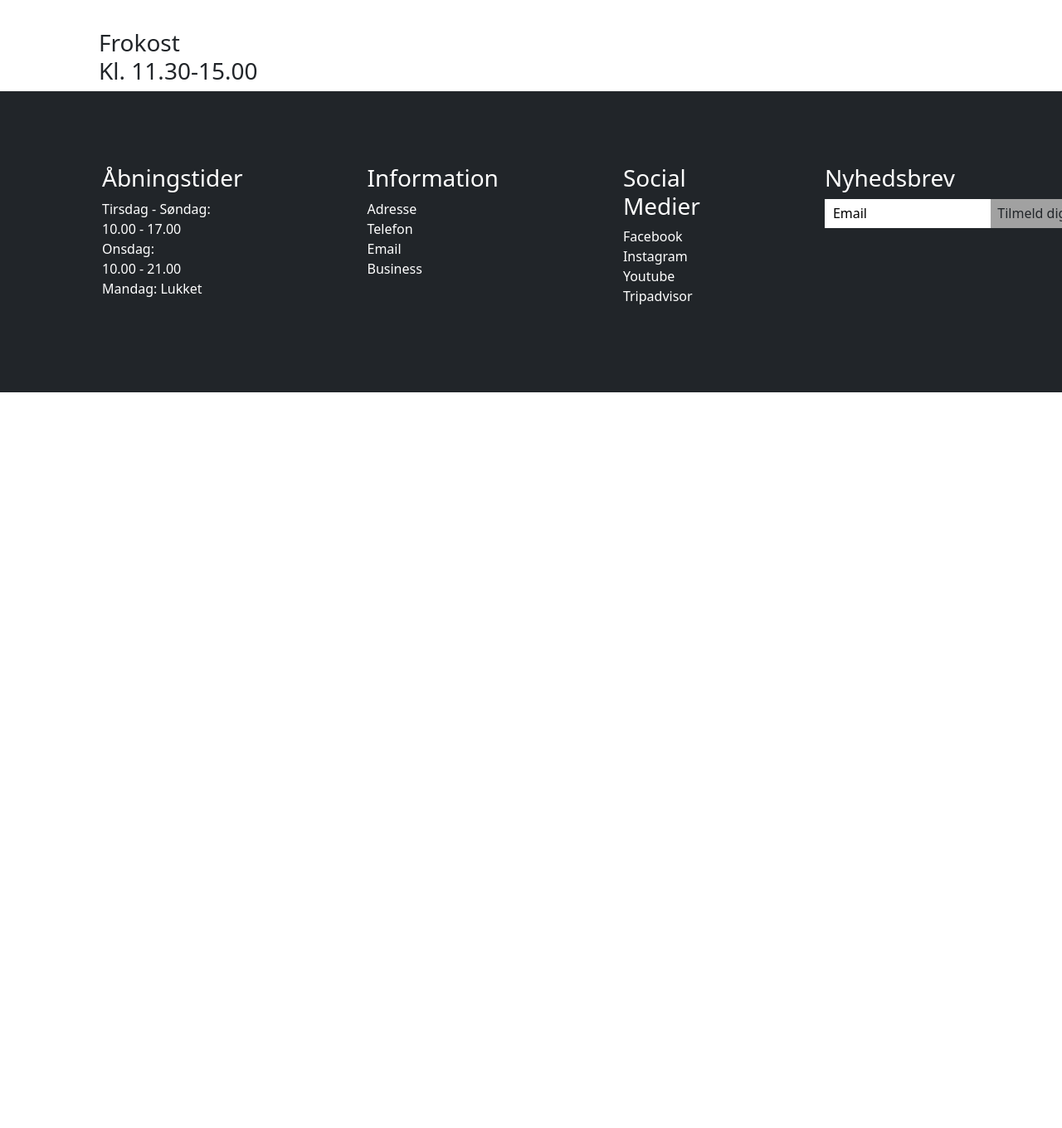
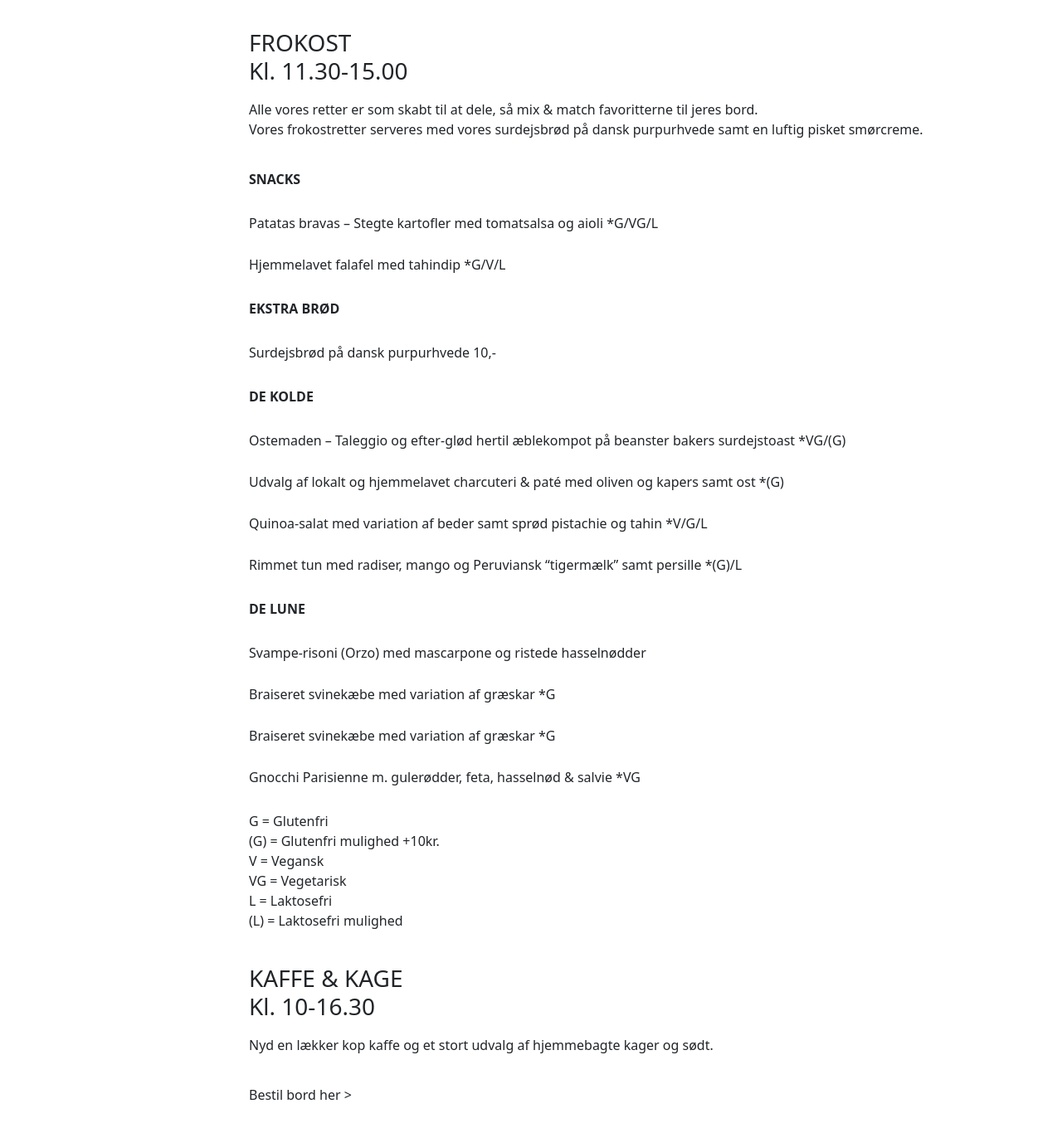
Before and after one commit to smw22/Eksam-projekt, a website: page src/cafe.html in a window 1280 px wide. Shown: the part 1702-3062 px from the top of the page at 83% size. Before the commit the page ends 2175 px from the top, so only its background shows below. Drawn offline with nearby package versions, Linux system fonts and the light colour scheme.

Commit message:
cafe done

```diff
--- a/src/cafe.html
+++ b/src/cafe.html
@@ -132,8 +132,57 @@
                 <h1 class="cafe-menu"> MENUKORT </h1>
 
                 <div class="cafe-menu-text">
-                    <h3 class="cafe-menu-overskrift">Frokost <br>
+                    <h3 class="cafe-menu-overskrift">FROKOST <br>
                     Kl. 11.30-15.00</h3>
+                    <p class="cafe-text-first"> Alle vores retter er som skabt til at dele, så mix & match favoritterne til jeres bord. <br>
+                        Vores frokostretter serveres med vores surdejsbrød på dansk purpurhvede samt en luftig pisket smørcreme.</p>
+
+                    <p class="cafe-overskrift"> SNACKS </p>
+
+                    <p class="cafe-text"> Patatas bravas – Stegte kartofler med tomatsalsa og aioli *G/VG/L <br>
+                     Hjemmelavet falafel med tahindip *G/V/L </p>
+
+                    <p class="cafe-overskrift"> EKSTRA BRØD</p>
+
+                    <p class="cafe-text"> Surdejsbrød på dansk purpurhvede 10,-</p>
+
+                    <p class="cafe-overskrift"> DE KOLDE</p>
+                    <p class="cafe-text"> Ostemaden – Taleggio og efter-glød hertil æblekompot på beanster bakers surdejstoast *VG/(G) <br>
+                        Udvalg af lokalt og hjemmelavet charcuteri & paté med oliven og kapers samt ost *(G) <br>
+                        Quinoa-salat med variation af beder samt sprød pistachie og tahin *V/G/L <br>
+                        Rimmet tun med radiser, mango og Peruviansk “tigermælk” samt persille *(G)/L <br>
+                    </p>
+
+
+                    <p class="cafe-overskrift"> DE LUNE</p>
+                    <p class="cafe-text"> Svampe-risoni (Orzo) med mascarpone og ristede hasselnødder <br>
+                        Braiseret svinekæbe med variation af græskar *G <br>
+                        Braiseret svinekæbe med variation af græskar *G <br>
+                        Gnocchi Parisienne m. gulerødder, feta, hasselnød & salvie *VG <br>
+                    </p>
+
+
+                     <p class="cafe-text-sidste-text">
+                        G = Glutenfri <br>
+                        (G) = Glutenfri mulighed +10kr. <br>
+                        V = Vegansk <br>
+                        VG = Vegetarisk <br>
+                        L = Laktosefri <br>
+                        (L) = Laktosefri mulighed <br>
+                     </p>
+
+
+                     <h3 class="cafe-menu-overskrift"> KAFFE & KAGE<br>
+                        Kl. 10-16.30</h3>
+
+                        <p class="cafe-text-first">
+                            Nyd en lækker kop kaffe og et stort udvalg af hjemmebagte kager og sødt.
+                        </p>
+                        <p class="cafe-text-sidste-text"> Bestil bord her ></p>
+
+
+
+
 
 
 
--- a/src/main.scss
+++ b/src/main.scss
@@ -776,9 +776,34 @@ ul{
     padding-top: 30px;
   }
   .cafe-menu-overskrift{
-    padding-left: 119px;
-    padding-right: 119px;
+    padding-left: 300px;
+    padding-bottom: 10px;
   }
+
+  .cafe-overskrift{
+    padding-left: 300px;
+    font-weight: bold;
+  }
+  .cafe-text-first{
+    padding-bottom: 20px;
+    padding-left: 300px;
+
+  }
+
+  .cafe-text{
+    padding-left: 300px;
+    line-height: 50px;
+  }
+
+  .cafe-text-sidste-text{
+    padding-left: 300px;
+    padding-bottom: 25px;
+  }
+
+  .cafe-bestil-bord{
+    padding-left: 300px;
+  }
+
 
   @media all and (max-width: 1700px) {
     .cafe-logo-text{
```
Also changed, not shown: src/main.css, 1 other file.
